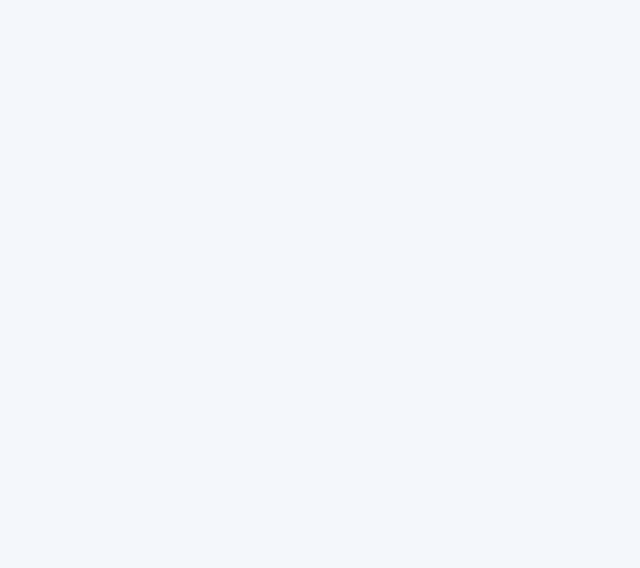
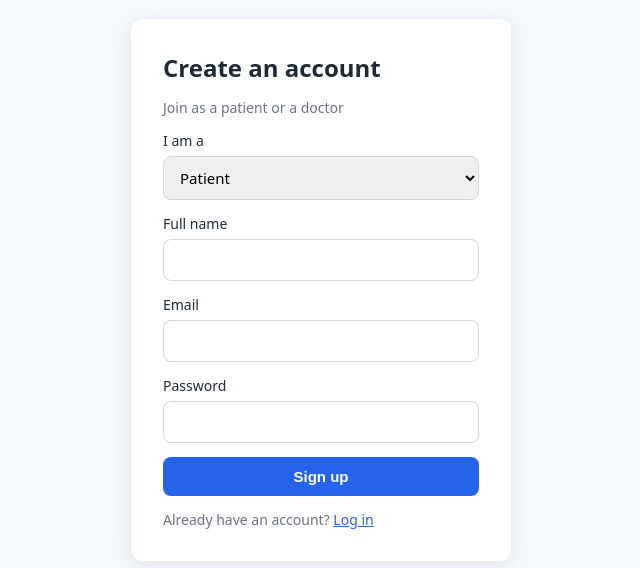
Before and after one commit to Rishitha-pixwl7/telemed-app, a React (Vite) app in the folder client/: page /register in a window 1280 px wide. Before the commit this address had no page. Shown: the part 110-678 px from the top of the page, without its empty margins (319-959 px from the left). Built offline with nearby package versions, Linux system fonts and the light colour scheme.

Commit message:
Add sign up page

```diff
--- a/client/src/App.jsx
+++ b/client/src/App.jsx
@@ -1,5 +1,6 @@
 import { BrowserRouter, Routes, Route, Navigate, useNavigate } from 'react-router-dom';
 import Login from './pages/Login';
+import Register from './pages/Register';
 
 // Temporary home page — we'll turn this into the real dashboard next
 function Dashboard() {
@@ -27,6 +28,7 @@ export default function App() {
     <BrowserRouter>
       <Routes>
         <Route path="/login" element={<Login />} />
+        <Route path="/register" element={<Register />} />
         <Route path="/" element={<Dashboard />} />
       </Routes>
     </BrowserRouter>
--- /dev/null
+++ b/client/src/pages/Register.jsx
@@ -0,0 +1,83 @@
+import { useState } from 'react';
+import { useNavigate, Link } from 'react-router-dom';
+import { api } from '../api';
+
+export default function Register() {
+  const [form, setForm] = useState({
+    name: '',
+    email: '',
+    password: '',
+    role: 'patient',
+    specialization: '',
+  });
+  const [error, setError] = useState('');
+  const navigate = useNavigate();
+
+  function handleChange(e) {
+    setForm({ ...form, [e.target.name]: e.target.value });
+  }
+
+  async function handleSubmit(e) {
+    e.preventDefault();
+    setError('');
+    try {
+      // 1. Create the account
+      await api('/auth/register', { method: 'POST', body: form });
+
+      // 2. Log them in right away so they don't have to type it again
+      const data = await api('/auth/login', {
+        method: 'POST',
+        body: { email: form.email, password: form.password },
+      });
+      localStorage.setItem('token', data.token);
+      localStorage.setItem('user', JSON.stringify(data.user));
+      navigate('/');
+    } catch (err) {
+      setError(err.message);
+    }
+  }
+
+  return (
+    <div className="auth-page">
+      <form className="card" onSubmit={handleSubmit}>
+        <h1>Create an account</h1>
+        <p className="muted">Join as a patient or a doctor</p>
+
+        {error && <p className="error">{error}</p>}
+
+        <label>
+          I am a
+          <select name="role" value={form.role} onChange={handleChange}>
+            <option value="patient">Patient</option>
+            <option value="doctor">Doctor</option>
+          </select>
+        </label>
+
+        <label>
+          Full name
+          <input name="name" value={form.name} onChange={handleChange} required />
+        </label>
+
+        <label>
+          Email
+          <input type="email" name="email" value={form.email} onChange={handleChange} required />
+        </label>
+
+        <label>
+          Password
+          <input type="password" name="password" value={form.password} onChange={handleChange} minLength={6} required />
+        </label>
+
+        {form.role === 'doctor' && (
+          <label>
+            Specialization
+            <input name="specialization" value={form.specialization} onChange={handleChange} placeholder="e.g. Cardiology" required />
+          </label>
+        )}
+
+        <button type="submit">Sign up</button>
+        <p className="muted">Already have an account? <Link to="/login">Log in</Link></p>
+      </form>
+    </div>
+  );
+}
```
